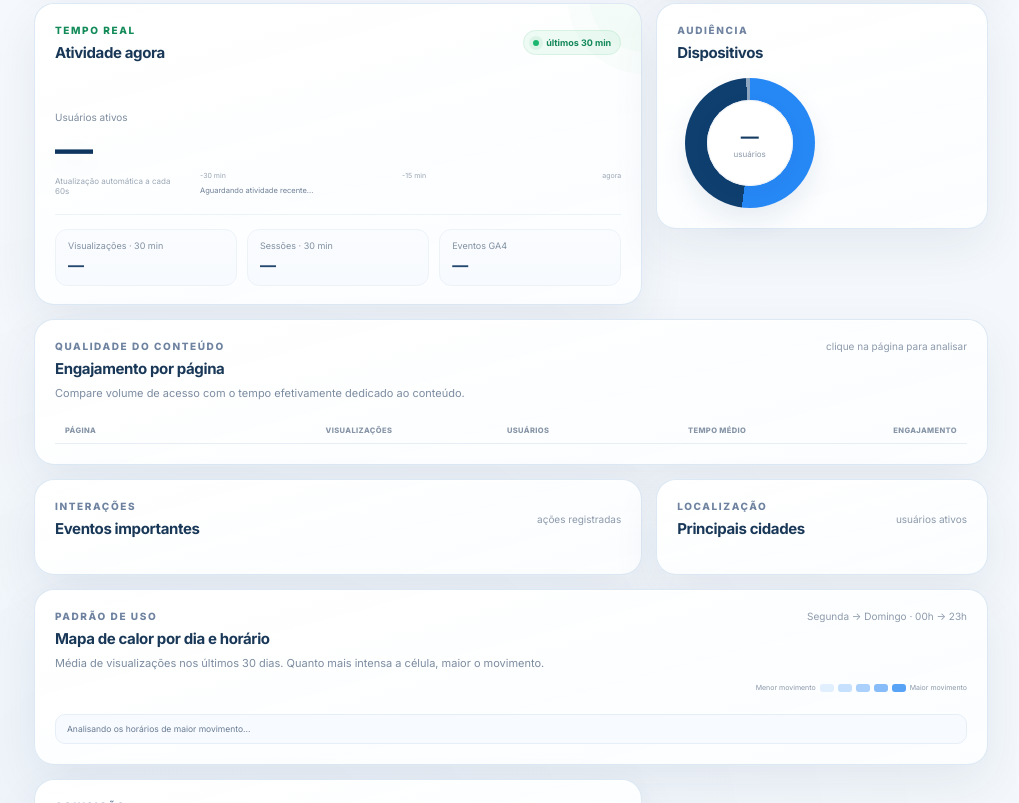
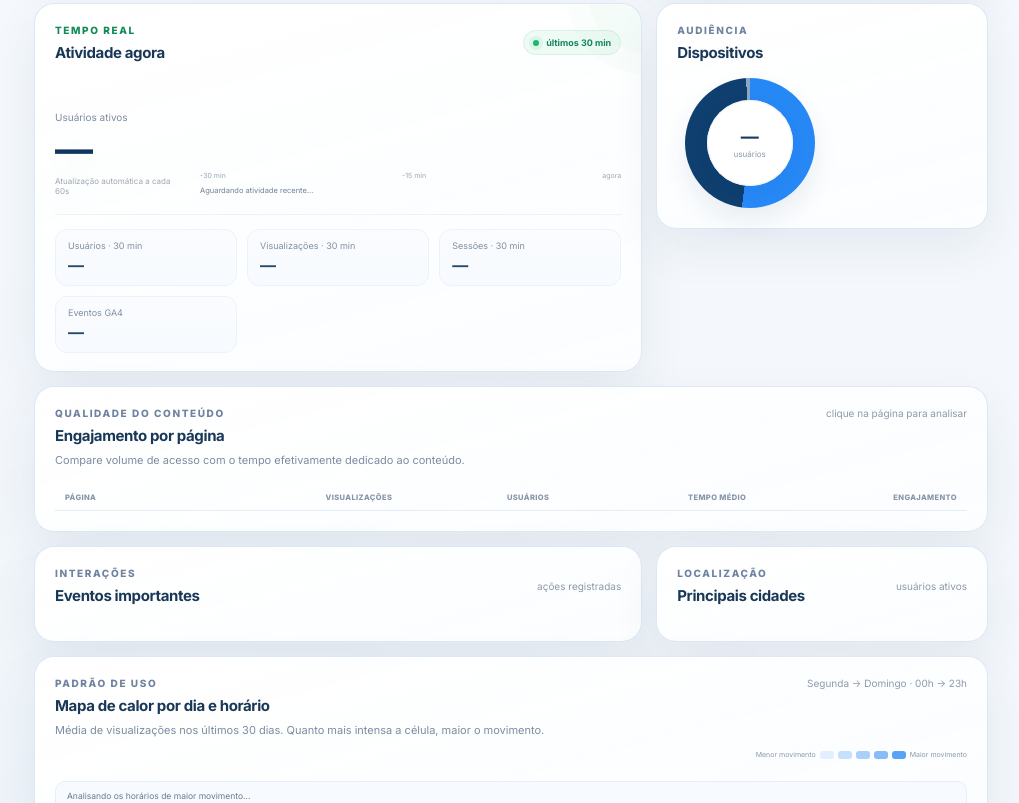
Before and after one commit to GservSetic/analytics_google_wiki_gserv, a website: page index.html in a window 1280 px wide. Shown: the part 1135-1938 px from the top of the page, without its empty margins (254-1273 px from the left). Drawn offline with Linux system fonts and the light colour scheme; no server answers.

Commit message:
ui: separar usuários agora e últimos 30 minutos

```diff
--- a/index.html
+++ b/index.html
@@ -184,6 +184,7 @@
             </div>
           </div>
           <div class="realtime-stats">
+            <div><span>Usuários · 30 min</span><strong id="realtimeUsers30m">—</strong></div>
             <div><span>Visualizações · 30 min</span><strong id="realtimeViews">—</strong></div>
             <div><span>Sessões · 30 min</span><strong id="realtimeSessions">—</strong></div>
             <div><span>Eventos GA4</span><strong id="realtimeEvents">—</strong></div>
```
